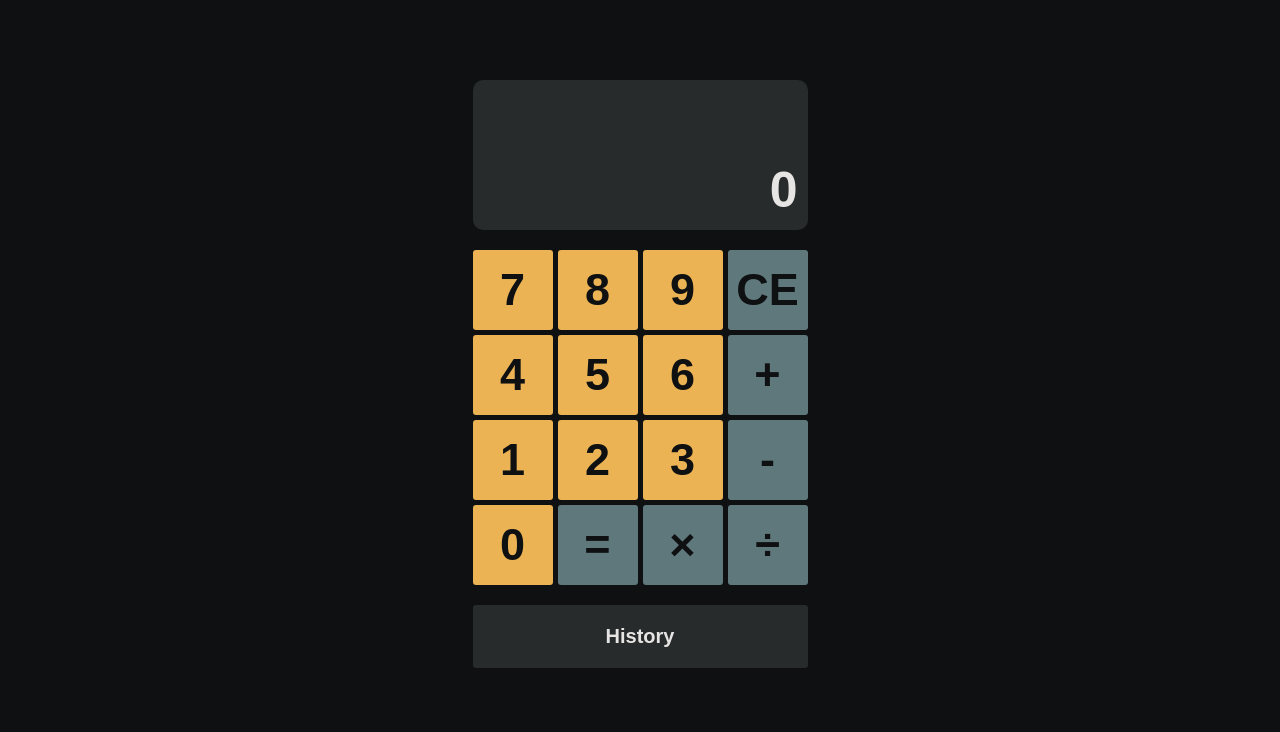
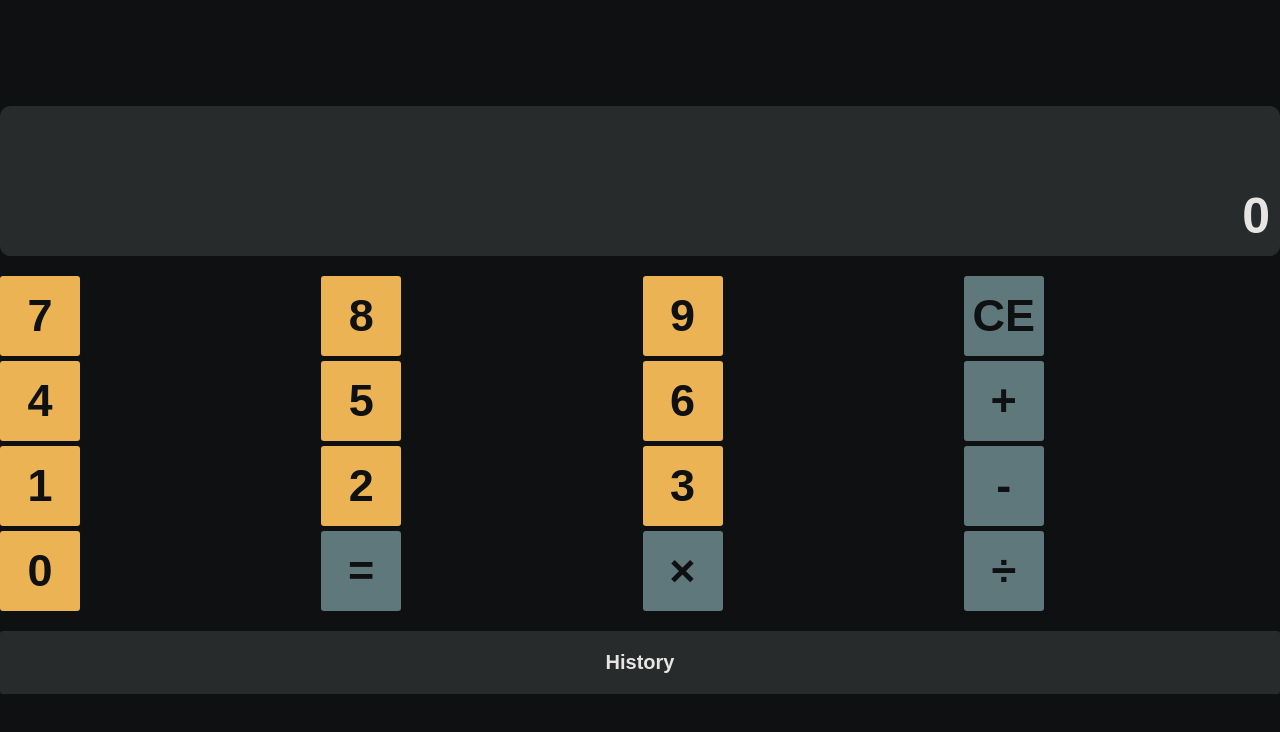
Before and after one commit to ilyafltv/react-calculator, a React (Vite) app: page / in a window 1280 px wide. Shown: the top 732 px of the page. Built offline with nearby package versions, Linux system fonts and the light colour scheme.

Commit message:
fix: screen scroll

```diff
--- a/src/pages/CalculatorPage/components/Calculator/Calculator.module.scss
+++ b/src/pages/CalculatorPage/components/Calculator/Calculator.module.scss
@@ -4,13 +4,11 @@
   display: flex;
   flex-direction: column;
   row-gap: 20px;
-  max-width: 335px;
   width: 100%;
-  height: 80vh;
+  padding-block: 50px;
   max-height: 100%;
   overflow-y: auto;
   min-height: 0;
-  padding-bottom: max(20px, env(safe-area-inset-bottom));
 
   @media (max-width: 780px) {
     max-width: 295px;
```
